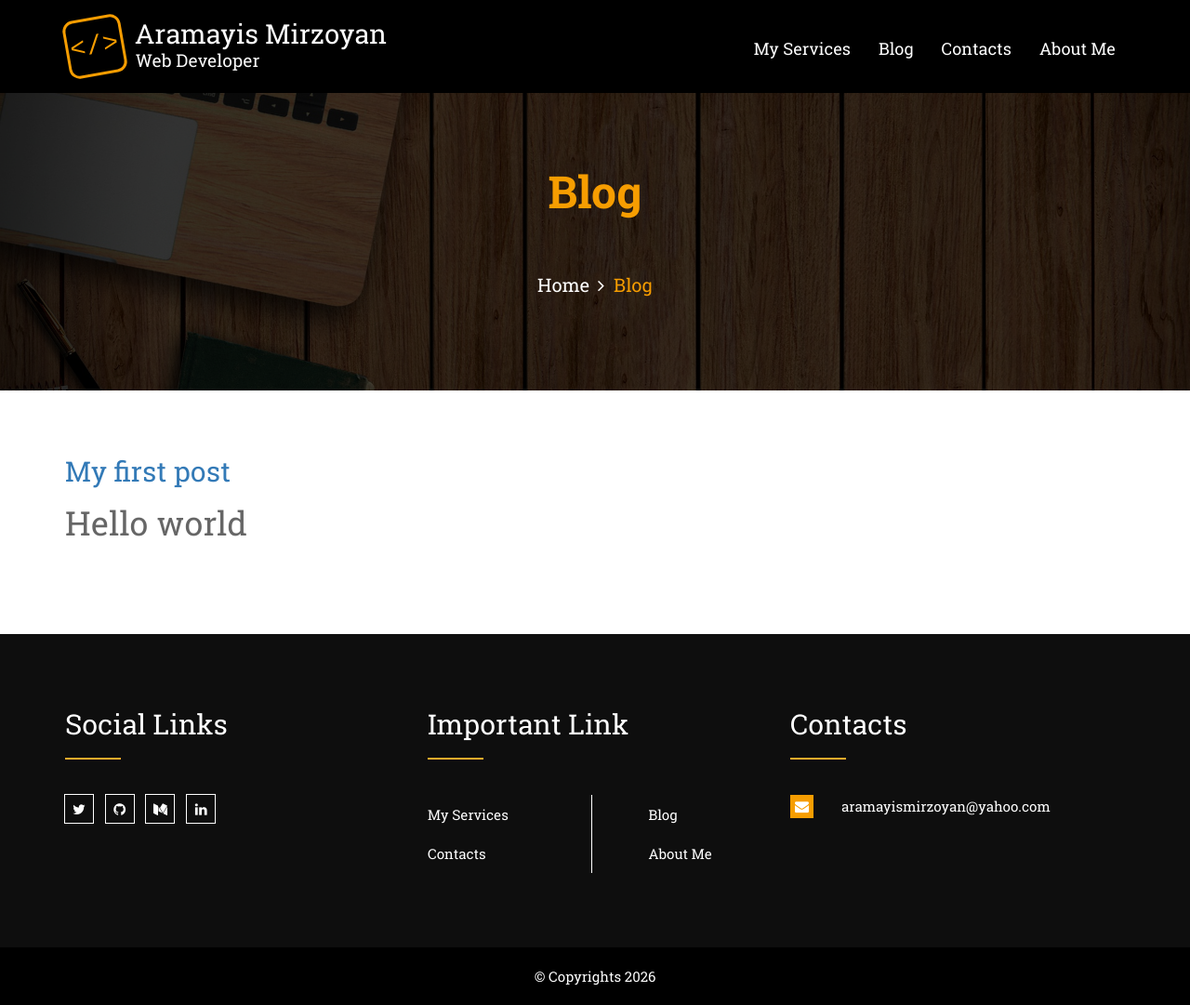
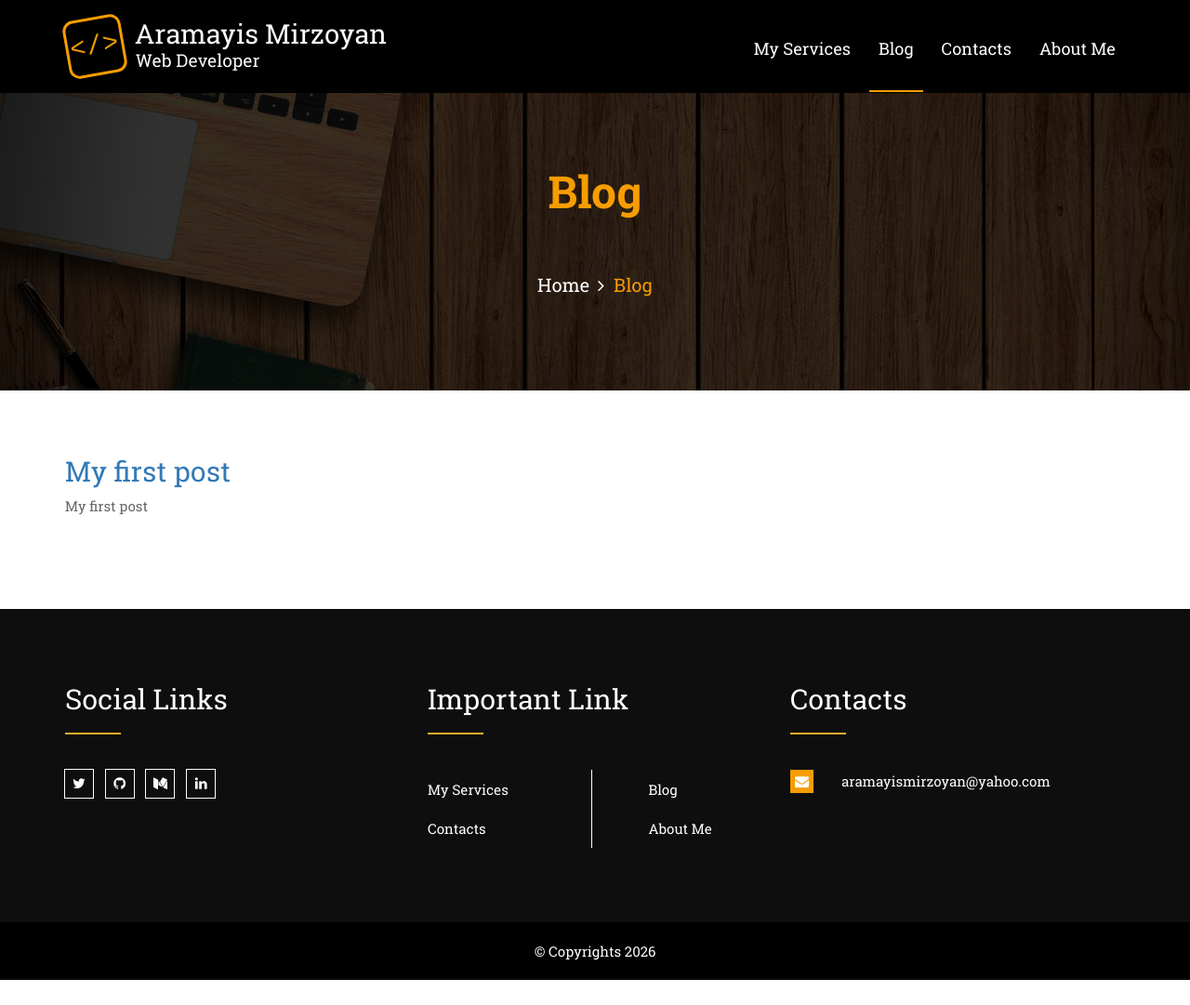
Before and after one commit to aramayismirzoyan/aramayismirzoyan.github.io, a Jekyll site: the page built from blog/index.html, in a window 1280 px wide. Shown: the whole page at 93% size. Built offline with Jekyll 4.4.1, drawn with Linux system fonts in a browser that asks for light colours; nearby versions of some CDN libraries; some web fonts are replaced; library files that are not in the unit come from our copies; the list of posts is cut into pages by our own code; after the commit the page ends 1054 px from its top, so only the background shows below that.

Commit message:
[fix] setting blog

```diff
--- a/_posts/2026-05-09-my-first-post.md
+++ b/_posts/2026-05-09-my-first-post.md
@@ -2,8 +2,7 @@
 layout: post
 title: "My first post"
 description: "My first post"
+page_name: blog
 ---
 
-# Hello world
-
 This is my first post
--- a/blog/index.html
+++ b/blog/index.html
@@ -11,7 +12,7 @@ title: Blog
       </a>
     </h2>
 
-    <p>{{ post.excerpt }}</p>
+    <p>{{ post.description }}</p>
   </article>
 {% endfor %}
 
```
Also changed, not shown: other parts of blog/index.html (+1 -0 lines).
